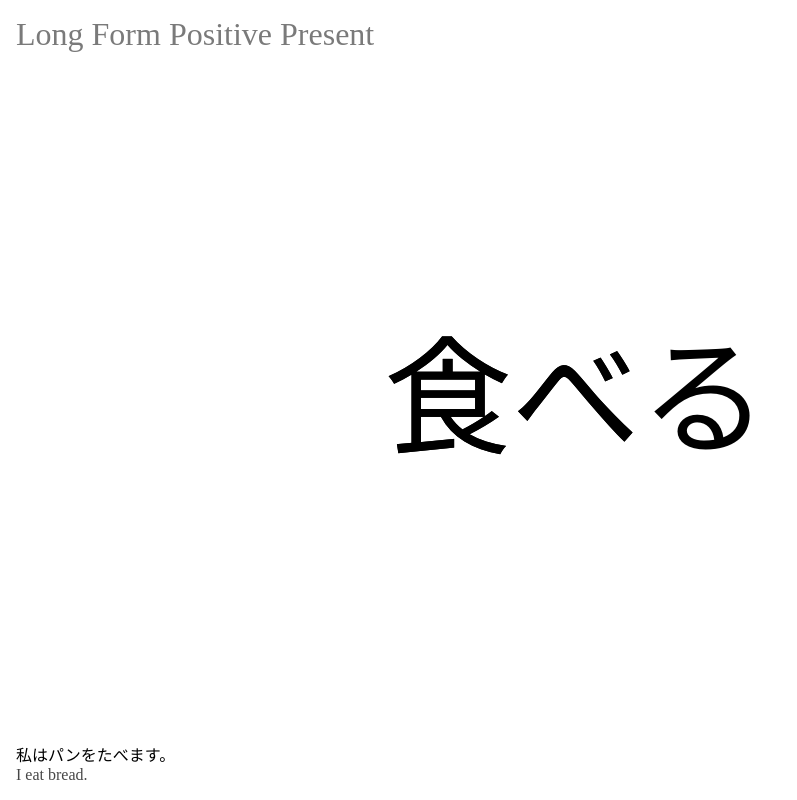
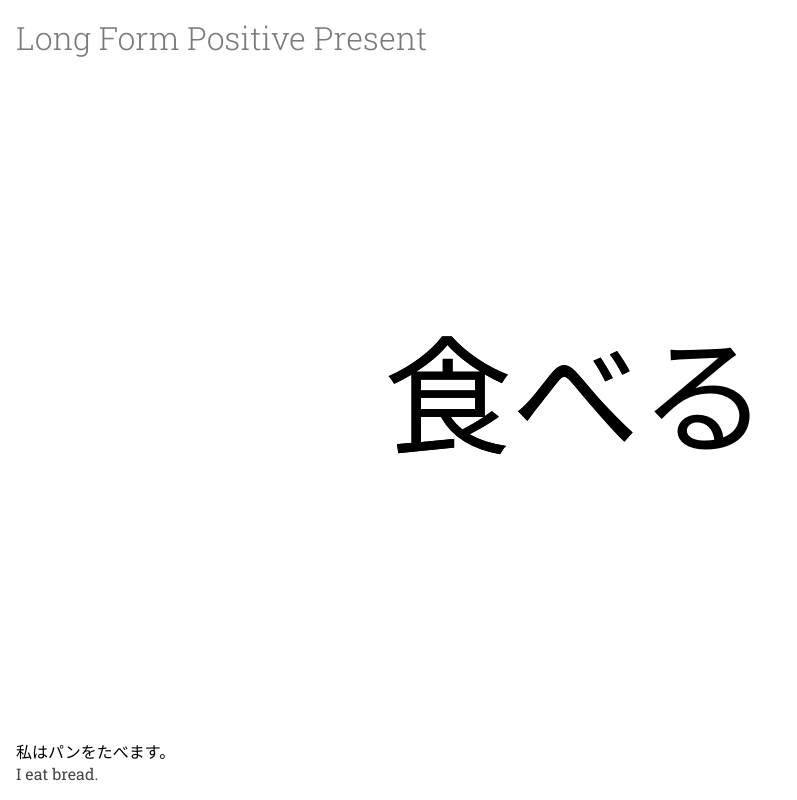
Before and after one commit to harveycabaguio/japanese-conjugations, a plain HTML site: page index.html in a window 1280 px wide. Shown: the top 800 px of the page, without its empty margins (0-797 px from the left). Drawn offline with Linux system fonts and the light colour scheme.

Commit message:
added web fonts

```diff
--- a/index.html
+++ b/index.html
@@ -15,6 +15,7 @@
     <meta property="og:title" content="Japanese Conjugations, Animated!">
     <meta property="og:description" content="A cheat sheet for various conjugations of Japanese words, using animation to show how its done.">
 
+    <link href='https://fonts.googleapis.com/css?family=Noto+Sans|Roboto+Slab:400,300' rel='stylesheet' type='text/css'>
     <link rel="stylesheet" href="animate.css">
     <link rel="stylesheet" href="styles.css">
   </head>
```
